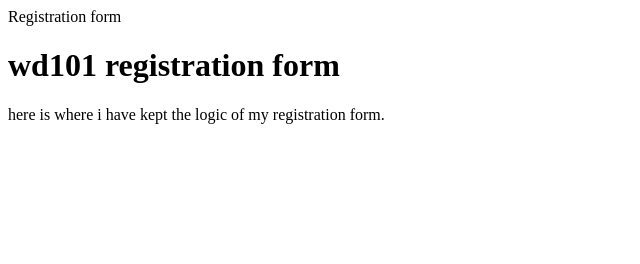
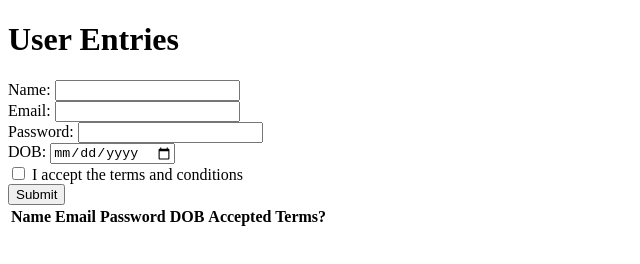
Before and after one commit to dd6629/wd101, a plain HTML site: page index.html in a window 1280 px wide. Shown: the whole page, without its empty margins (0-640 px from the left). Drawn offline with Linux system fonts and the light colour scheme.

Commit message:
Update index.html

```diff
--- a/index.html
+++ b/index.html
@@ -1,9 +1,49 @@
-<html>
+<!DOCTYPE html>
+<html lang="en">
   <head>
-    Registration form
+    <meta charset="UTF-8" />
+    <title>User Entries</title>
+    <link rel="stylesheet" href="style.css" />
   </head>
   <body>
-    <h1>wd101 registration form</h1>
-    <p>here is where i have kept the logic of my registration form.</p>
+    <h1>User Entries</h1>
+    <form id="user-form">
+      <div>
+        <label for="name">Name:</label>
+        <input type="text" id="name" name="name" required />
+      </div>
+      <div>
+        <label for="email">Email:</label>
+        <input type="email" id="email" name="email" required />
+      </div>
+      <div>
+        <label for="password">Password:</label>
+        <input type="password" id="password" name="password" required />
+      </div>
+      <div>
+        <label for="dob">DOB:</label>
+        <input type="date" id="dob" name="dob" required />
+      </div>
+      <div>
+        <input type="checkbox" id="acceptTerms" name="acceptTerms" required />
+        <label for="acceptTerms">I accept the terms and conditions</label>
+      </div>
+      <div>
+        <button type="submit">Submit</button>
+      </div>
+    </form>
+    <table id="user-entries">
+      <thead>
+        <tr>
+          <th>Name</th>
+          <th>Email</th>
+          <th>Password</th>
+          <th>DOB</th>
+          <th>Accepted Terms?</th>
+        </tr>
+      </thead>
+      <tbody></tbody>
+    </table>
+    <script src="script.js"></script>
   </body>
 </html>
```
